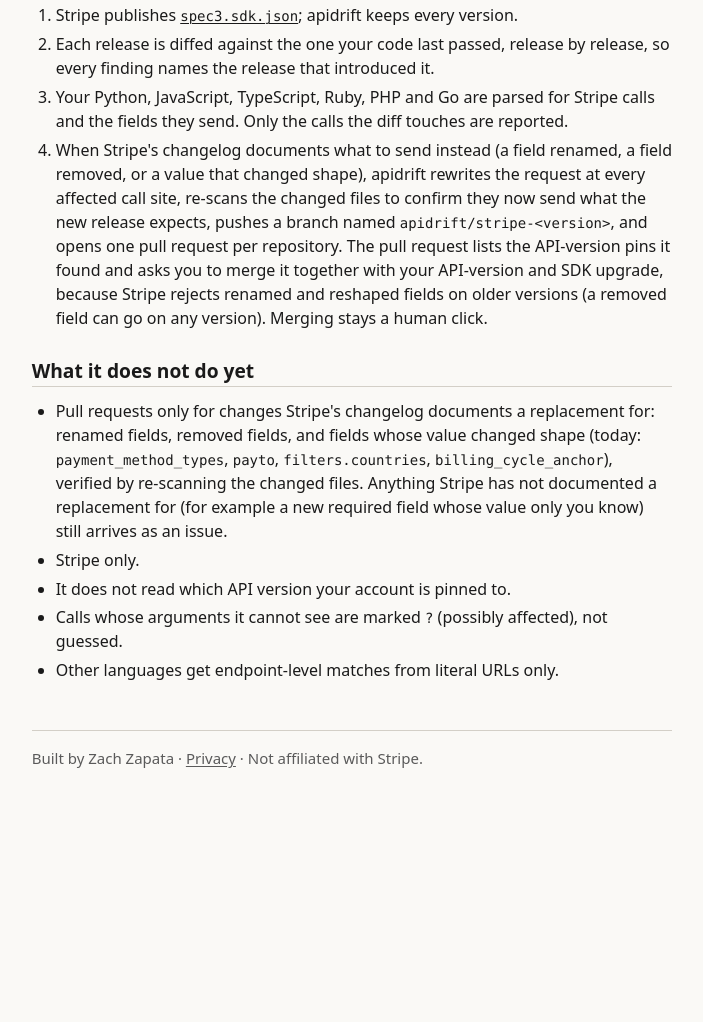
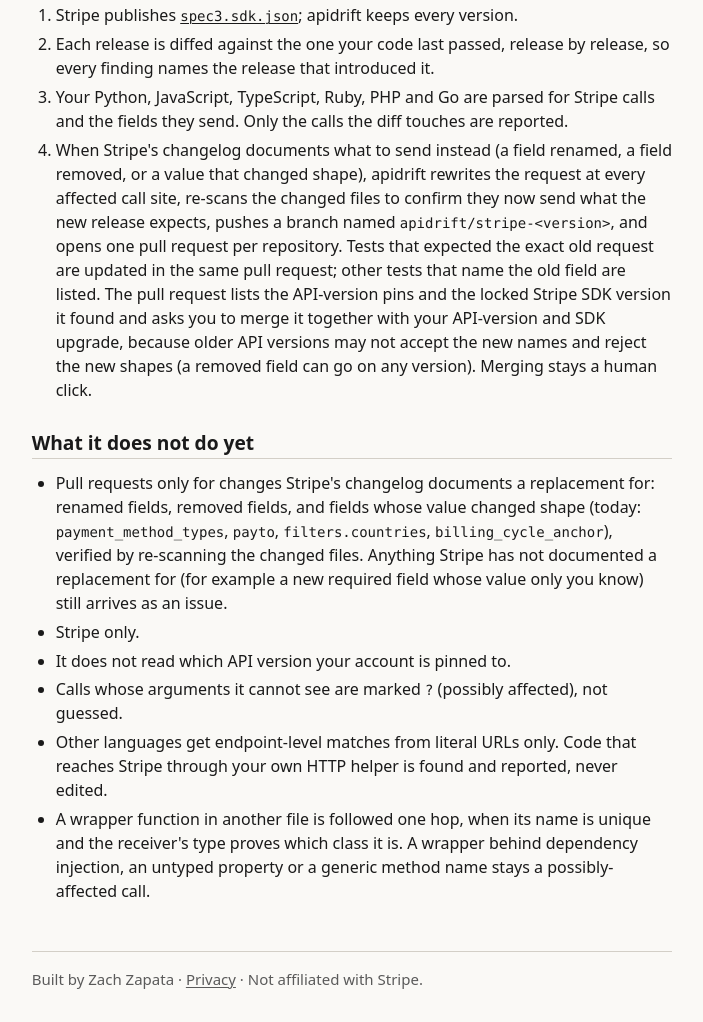
Before and after one commit to Inky123/apidrift, a Python web app: template src/apidrift/app/templates/landing.html in a window 1280 px wide. Shown: the part 888-1910 px from the top of the page, without its empty margins (288-991 px from the left). Before the commit the page ends 1656 px from the top, so only its background shows below. Run offline with Jinja, Linux system fonts and the light colour scheme; the template is opened without the code that fills it, so the values that code supplies are empty.

Commit message:
Copy: what the index stores now, raw-HTTP and cross-file limits, test updates in the PR
Co-Authored-By: Claude Fable 5.1 <noreply@anthropic.com>

```diff
--- a/src/apidrift/app/templates/landing.html
+++ b/src/apidrift/app/templates/landing.html
@@ -42,7 +42,7 @@
 <li>Stripe publishes <a href="https://github.com/stripe/openapi"><code>spec3.sdk.json</code></a>; apidrift keeps every version{% if stripe_latest %} (the latest it holds is <code>{{ stripe_latest }}</code>){% endif %}.</li>
 <li>Each release is diffed against the one your code last passed, release by release, so every finding names the release that introduced it.</li>
 <li>Your Python, JavaScript, TypeScript, Ruby, PHP and Go are parsed for Stripe calls and the fields they send. Only the calls the diff touches are reported.</li>
-<li>When Stripe's changelog documents what to send instead (a field renamed, a field removed, or a value that changed shape), apidrift rewrites the request at every affected call site, re-scans the changed files to confirm they now send what the new release expects, pushes a branch named <code>apidrift/stripe-&lt;version&gt;</code>, and opens one pull request per repository. The pull request lists the API-version pins it found and asks you to merge it together with your API-version and SDK upgrade, because Stripe rejects renamed and reshaped fields on older versions (a removed field can go on any version). Merging stays a human click.</li>
+<li>When Stripe's changelog documents what to send instead (a field renamed, a field removed, or a value that changed shape), apidrift rewrites the request at every affected call site, re-scans the changed files to confirm they now send what the new release expects, pushes a branch named <code>apidrift/stripe-&lt;version&gt;</code>, and opens one pull request per repository. Tests that expected the exact old request are updated in the same pull request; other tests that name the old field are listed. The pull request lists the API-version pins and the locked Stripe SDK version it found and asks you to merge it together with your API-version and SDK upgrade, because older API versions may not accept the new names and reject the new shapes (a removed field can go on any version). Merging stays a human click.</li>
 </ol>
 
 <h2>What it does not do yet</h2>
@@ -52,6 +52,7 @@
 <li>Stripe only.</li>
 <li>It does not read which API version your account is pinned to.</li>
 <li>Calls whose arguments it cannot see are marked <code>?</code> (possibly affected), not guessed.</li>
-<li>Other languages get endpoint-level matches from literal URLs only.</li>
+<li>Other languages get endpoint-level matches from literal URLs only. Code that reaches Stripe through your own HTTP helper is found and reported, never edited.</li>
+<li>A wrapper function in another file is followed one hop, when its name is unique and the receiver's type proves which class it is. A wrapper behind dependency injection, an untyped property or a generic method name stays a possibly-affected call.</li>
 </ul>
 {% endblock %}
--- a/src/apidrift/app/templates/privacy.html
+++ b/src/apidrift/app/templates/privacy.html
@@ -14,9 +14,9 @@
 
 <p>The repository's id and name, the number of Stripe call sites scanned, the number affected, a hash of the finding set, the issue number and, when a pull request was opened, its number, branch name, head commit and a hash of the fix set.</p>
 
-<p>Also an index of the repository's Stripe call sites at the last commit checked, so that a new Stripe release can be checked without downloading the code again. For each call site it holds the file path and line number, the SDK call or Stripe URL as it is written there, the endpoint it reaches, and the names of the request fields it sends (names only, not values). With it are kept the commit id, the names the reader looked up in Stripe's API description to tell which calls are Stripe's (the last few names of a call such as <code>stripe.charges.create</code>, Stripe URLs, and in Go the names of struct fields passed to Stripe), including those that matched nothing, and, for each file that has a call site, one-way hashes of the property names read in that file (they tell whether a response field Stripe removes is used).</p>
+<p>Also an index of the repository's Stripe call sites at the last commit checked, so that a new Stripe release can be checked without downloading the code again. For each call site it holds the file path and line number, the SDK call or Stripe URL as it is written there, the endpoint it reaches, the names of the request fields it sends, and for a field whose value is written as a literal in the code, a short one-way digest of that value: enough to tell whether a value Stripe withdraws is the one sent, not the value itself (the name of an SDK enum member is kept as written). For a call reached through a wrapper function in another file, that function's name and location. For a helper that picks a field by Stripe API version, the two field names and the version it switches at. With it are kept the commit id, the names the reader looked up in Stripe's API description to tell which calls are Stripe's (the last few names of a call such as <code>stripe.charges.create</code>, Stripe URLs, and in Go the names of struct fields passed to Stripe), including those that matched nothing, and, for each file that has a call site, one-way hashes of the property names read in that file (they tell whether a response field Stripe removes is used).</p>
 
-<p>Never source files, never the values your code sends to Stripe, never secrets or tokens: an installation token is held in memory for one check or one lookup, is never written to disk, and is not logged. Logs contain repository ids only, not names, paths or code.</p>
+<p>Never source files, never the values your code sends to Stripe beyond the digests above, never secrets or tokens: an installation token is held in memory for one check or one lookup, is never written to disk, and is not logged. Logs contain repository ids only, not names, paths or code.</p>
 
 <h2>Where it runs</h2>
 
```
Also changed, not shown: tests/app/test_templates.py (+12 -4 lines), README.md.
